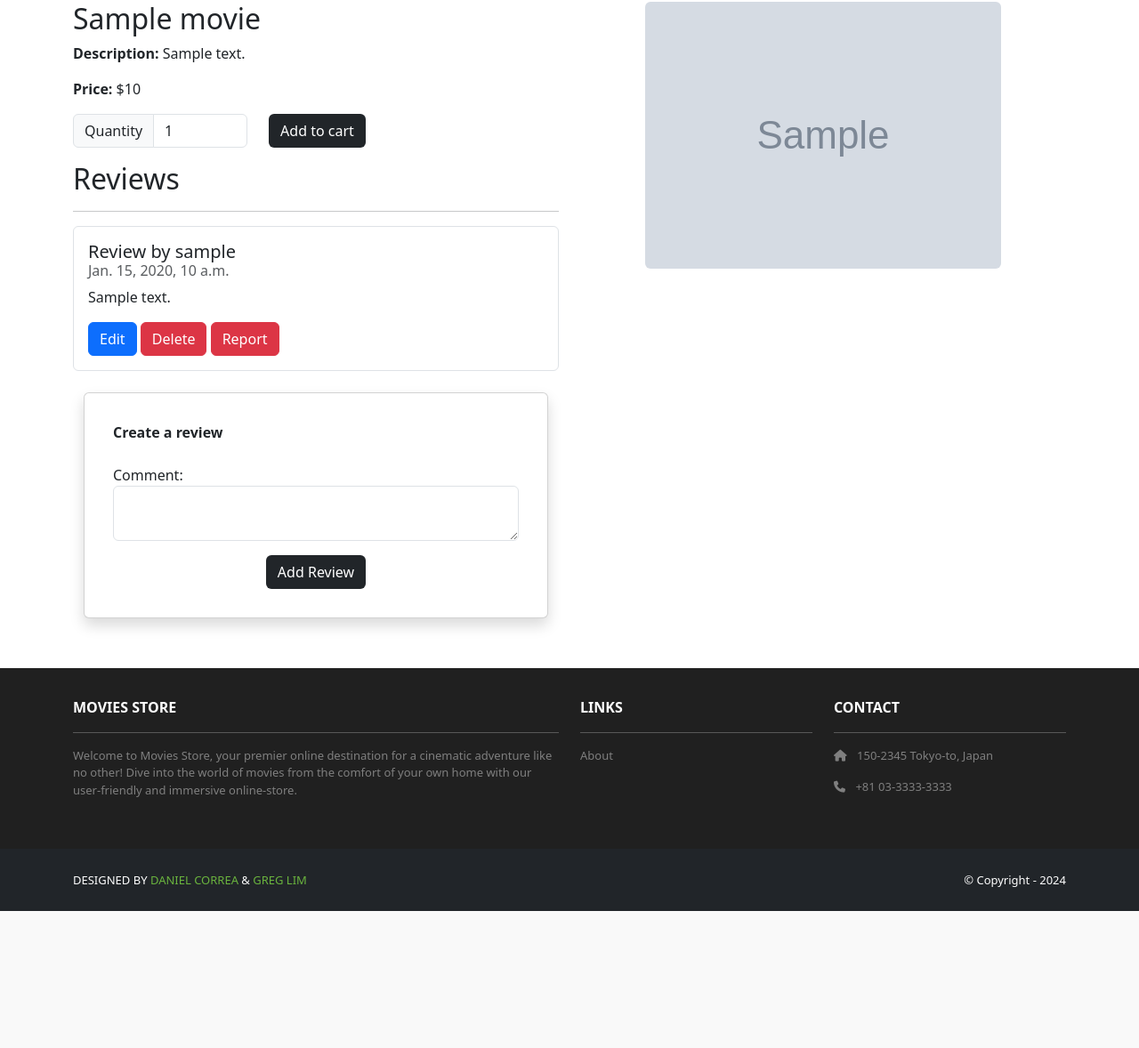
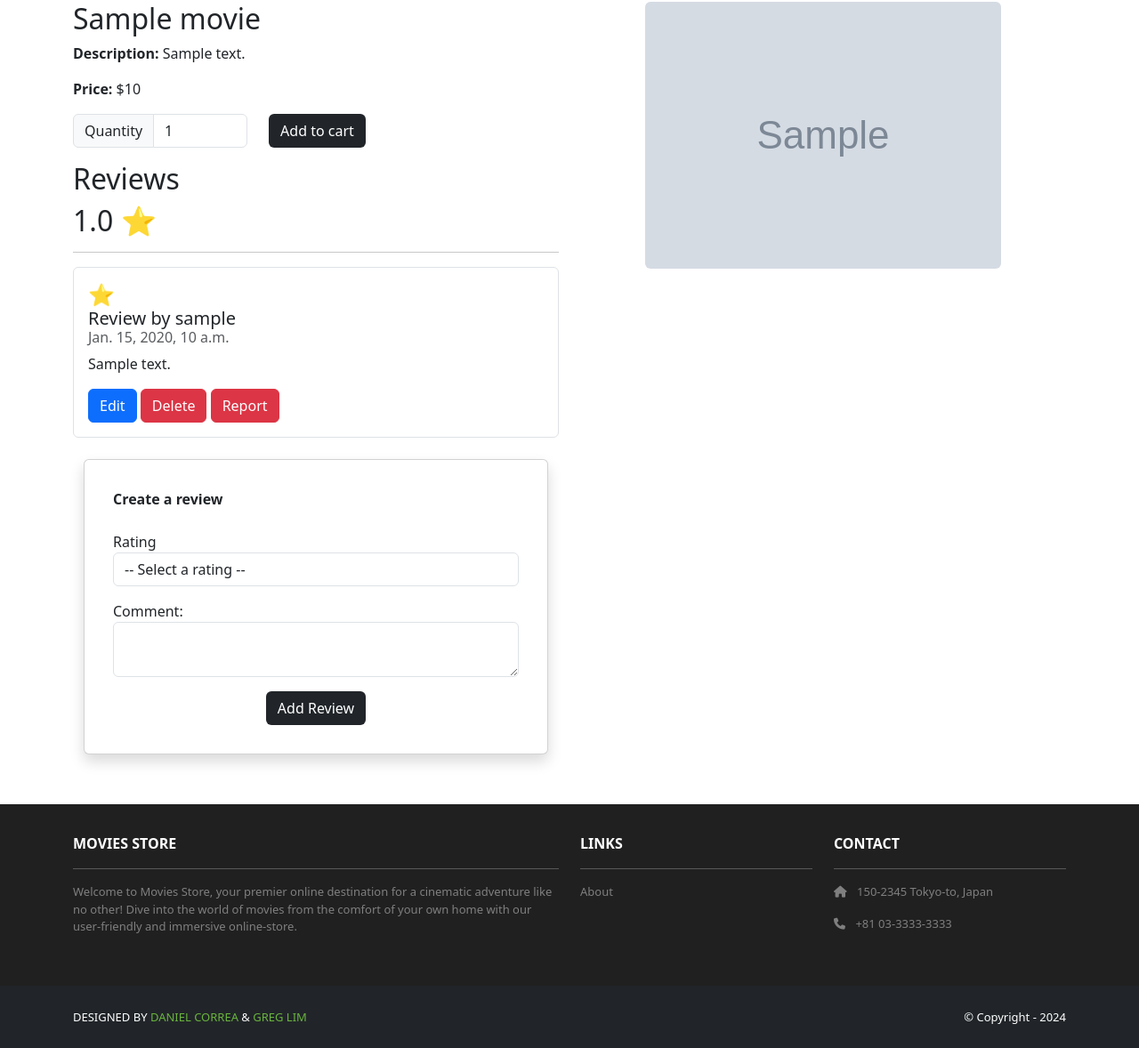
Before and after one commit to today258/moviesstore, a Django app: page /movies/1/ in a window 1280 px wide. Shown: the part 112-1290 px from the top of the page at 89% size. Before the commit the page ends 1136 px from the top, so only its background shows below. Run offline with Django 5.2, Linux system fonts and the light colour scheme; a user stored in the database is signed in; tables that the repository leaves empty hold one stand-in row (values such as "Sample post"); grey boxes marked "Sample" are stand-in pictures; some libraries are stand-ins or nearby versions.

Commit message:
Midterm User story 2: 1-5 ratings for movies

```diff
--- a/home/urls.py
+++ b/home/urls.py
@@ -3,5 +3,5 @@ from . import views
 
 urlpatterns = [
     path('', views.index, name='home.index'),
-    path('about', views.about, name='home.about'),
+    path('about/', views.about, name='home.about'),
 ]
--- a/movies/models.py
+++ b/movies/models.py
@@ -13,12 +13,19 @@ class Movie(models.Model):
     def __str__(self):
         return str(self.id) + ' - ' + self.name
 class Review(models.Model):
+    RATING_CHOICES = [
+        (1, '⭐️'),
+        (2, '⭐️⭐️'),
+        (3, '⭐️⭐️⭐️'),
+        (4, '⭐️⭐️⭐️⭐️'),
+        (5, '⭐️⭐️⭐️⭐️⭐️'),
+    ]
+
+    rating = models.IntegerField(choices=RATING_CHOICES, blank=True, null=True)
     id = models.AutoField(primary_key=True)
     comment = models.CharField(max_length=255)
     date = models.DateTimeField(auto_now_add=True)
-    movie = models.ForeignKey(Movie,
-                              on_delete=models.CASCADE)
+    movie = models.ForeignKey(Movie, on_delete=models.CASCADE)
     user = models.ForeignKey(User, on_delete=models.CASCADE)
-
     def __str__(self):
         return str(self.id) + ' - ' + self.movie.name
--- a/movies/templates/movies/show.html
+++ b/movies/templates/movies/show.html
@@ -31,10 +31,19 @@
                     </form>
                 </p>
                 <h2>Reviews</h2>
-                <hr />
+                <h2>{{template_data.average_rating}} ⭐️</h2>
+                                <hr />
+
                 <ul class="list-group">
                     {% for review in template_data.reviews %}
                     <li class="list-group-item pb-3 pt-3">
+                        <h4 class="card-title">
+                           {% if review.rating == 1 %} ⭐️ {% endif %}
+                           {% if review.rating == 2 %} ⭐️⭐️ {% endif %}
+                           {% if review.rating == 3 %} ⭐️⭐️⭐️ {% endif %}
+                           {% if review.rating == 4 %} ⭐️⭐️⭐️⭐️ {% endif %}
+                           {% if review.rating == 5 %} ⭐️⭐️⭐️⭐️⭐️ {% endif %}
+                        </h4>
                         <h5 class="card-title">
                             Review by {{review.user.username}}
                         </h5>
@@ -75,8 +84,19 @@
                                 "{% url 'movies.create_review' id=template_data.movie.id %}">
                                 {% csrf_token %}
                                     <p>
+                                        <label for="rating">Rating</label>
+                                        <select name="rating" id="rating" class="form-control" required>
+                                            <option value="">-- Select a rating --</option>
+                                            <option value="1">⭐️</option>
+                                            <option value="2">⭐️⭐️</option>
+                                            <option value="3">⭐️⭐️⭐️</option>
+                                            <option value="4">⭐️⭐️⭐️⭐️</option>
+                                            <option value="5">⭐️⭐️⭐️⭐️⭐️</option>
+                                        </select>
+                                    </p>
+                                    <p>
                                         <label for="comment">Comment:</label>
-                                        <textarea name="comment" required class="form-control"
+                                        <textarea name="comment" class="form-control"
                                         id="comment"></textarea>
                                     </p>
 
--- /dev/null
+++ b/movies/utils.py
@@ -0,0 +1,7 @@
+def calculate_average_rating(reviews):
+    sum = 0
+    count = 0
+    for review in reviews:
+        sum += review.rating
+        count += 1
+    return round(sum/count, 2)
--- a/movies/views.py
+++ b/movies/views.py
@@ -1,6 +1,7 @@
 from django.shortcuts import render, redirect, get_object_or_404
 from .models import Movie, Review
 from django.contrib.auth.decorators import login_required
+from .utils import calculate_average_rating
 
 # Create your views here.
 
@@ -26,13 +27,16 @@ def show(request, id):
     template_data['title'] = movie.name
     template_data['movie'] = movie
     template_data['reviews'] = reviews
+    template_data ['average_rating'] = calculate_average_rating(reviews)
+
     return render(request, 'movies/show.html', {'template_data': template_data})
 
 @login_required
 def create_review(request, id):
-    if request.method == 'POST' and request.POST['comment'] != '':
+    if request.method == 'POST':
         movie = Movie.objects.get(id = id)
         review = Review()
+        review.rating = request.POST.get('rating')
         review.comment = request.POST['comment']
         review.movie = movie
         review.user = request.user
@@ -51,9 +55,10 @@ def edit_review(request, id, review_id):
         template_data['title'] = 'Edit Review'
         template_data['review'] = review
         return render(request, 'movies/edit_review.html', {'template_data': template_data})
-    elif request.method == 'POST' and request.POST['comment'] != '':
+    elif request.method == 'POST':
         review = Review.objects.get(id=review_id)
         review.comment = request.POST['comment']
+        review.rating = int(request.POST.get('rating'))
         review.save()
         return redirect('movies.show', id=id)
     else:
```
Also changed, not shown: movies/templates/movies/edit_review.html (+13 -2 lines), accounts/migrations/0001_initial.py, cart/migrations/0001_initial.py, maps/migrations/__init__.py (added), movies/migrations/0001_initial.py.
